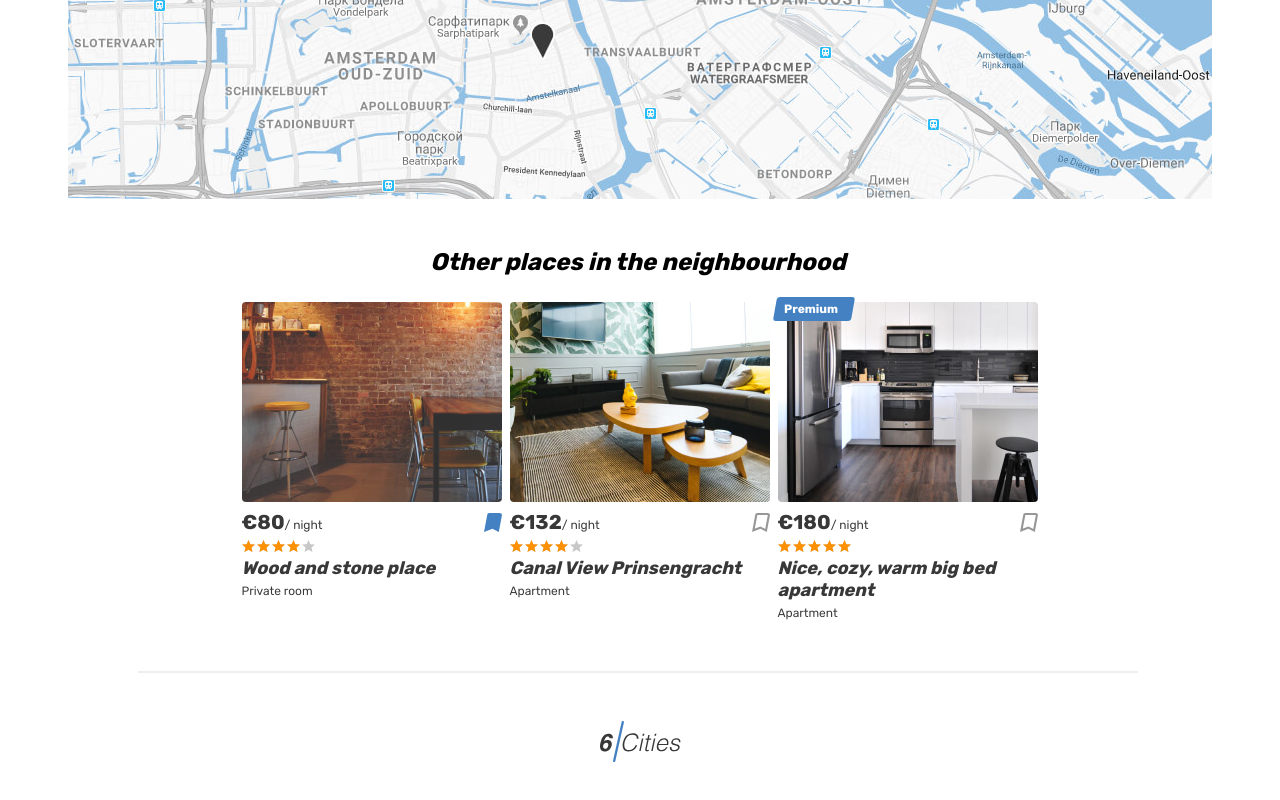
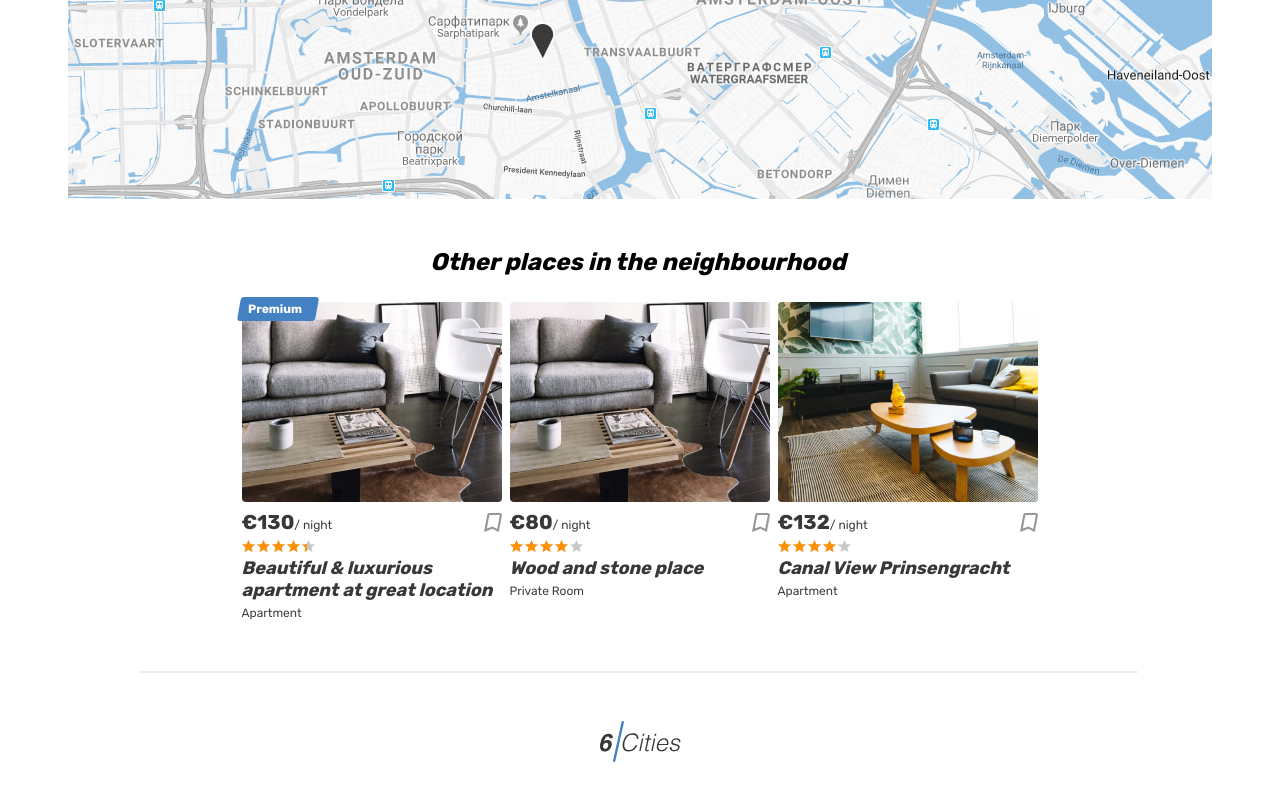
Before and after one commit to shchukin/170520-six-cities-1, a React (Create React App) app in the folder project/: page /offer/0 in a window 1280 px wide. Shown: the part 2042-2842 px from the top of the page. Built offline with nearby package versions, Linux system fonts and the light colour scheme.

Commit message:
related places draft

```diff
--- a/project/src/pages/property/property.tsx
+++ b/project/src/pages/property/property.tsx
@@ -7,6 +7,7 @@ import {pluralize, starsToPct} from '../../utils';
 import {HOUSING_KINDS} from '../../const';
 import {settings} from '../../settings';
 import NotFound from '../not-found/not-found';
+import PlaceCard from '../../components/place-card/place-card';
 
 function Property(): JSX.Element {
 
@@ -197,107 +198,14 @@ function Property(): JSX.Element {
           <section className="property__map map"></section>
         </section>
         <div className="container">
-          <section className="near-places places">
-            <h2 className="near-places__title">Other places in the neighbourhood</h2>
-            <div className="near-places__list places__list">
-              <article className="near-places__card place-card">
-                <div className="near-places__image-wrapper place-card__image-wrapper">
-                  <a href="#">
-                    <img className="place-card__image" src="img/room.jpg" width="260" height="200" alt="Place image"/>
-                  </a>
-                </div>
-                <div className="place-card__info">
-                  <div className="place-card__price-wrapper">
-                    <div className="place-card__price">
-                      <b className="place-card__price-value">&euro;80</b>
-                      <span className="place-card__price-text">&#47;&nbsp;night</span>
-                    </div>
-                    <button className="place-card__bookmark-button place-card__bookmark-button--active button" type="button">
-                      <svg className="place-card__bookmark-icon" width="18" height="19">
-                        <use xlinkHref="#icon-bookmark"></use>
-                      </svg>
-                      <span className="visually-hidden">In bookmarks</span>
-                    </button>
-                  </div>
-                  <div className="place-card__rating rating">
-                    <div className="place-card__stars rating__stars">
-                      <span style={{width: '80%'}}></span>
-                      <span className="visually-hidden">Rating</span>
-                    </div>
-                  </div>
-                  <h2 className="place-card__name">
-                    <a href="#">Wood and stone place</a>
-                  </h2>
-                  <p className="place-card__type">Private room</p>
-                </div>
-              </article>
-
-              <article className="near-places__card place-card">
-                <div className="near-places__image-wrapper place-card__image-wrapper">
-                  <a href="#">
-                    <img className="place-card__image" src="img/apartment-02.jpg" width="260" height="200" alt="Place image"/>
-                  </a>
-                </div>
-                <div className="place-card__info">
-                  <div className="place-card__price-wrapper">
-                    <div className="place-card__price">
-                      <b className="place-card__price-value">&euro;132</b>
-                      <span className="place-card__price-text">&#47;&nbsp;night</span>
-                    </div>
-                    <button className="place-card__bookmark-button button" type="button">
-                      <svg className="place-card__bookmark-icon" width="18" height="19">
-                        <use xlinkHref="#icon-bookmark"></use>
-                      </svg>
-                      <span className="visually-hidden">To bookmarks</span>
-                    </button>
-                  </div>
-                  <div className="place-card__rating rating">
-                    <div className="place-card__stars rating__stars">
-                      <span style={{width: '80%'}}></span>
-                      <span className="visually-hidden">Rating</span>
-                    </div>
-                  </div>
-                  <h2 className="place-card__name">
-                    <a href="#">Canal View Prinsengracht</a>
-                  </h2>
-                  <p className="place-card__type">Apartment</p>
-                </div>
-              </article>
-
-              <article className="near-places__card place-card">
-                <div className="place-card__mark">
-                  <span>Premium</span>
-                </div>
-                <div className="near-places__image-wrapper place-card__image-wrapper">
-                  <a href="#">
-                    <img className="place-card__image" src="img/apartment-03.jpg" width="260" height="200" alt="Place image"/>
-                  </a>
-                </div>
-                <div className="place-card__info">
-                  <div className="place-card__price-wrapper">
-                    <div className="place-card__price">
-                      <b className="place-card__price-value">&euro;180</b>
-                      <span className="place-card__price-text">&#47;&nbsp;night</span>
-                    </div>
-                    <button className="place-card__bookmark-button button" type="button">
-                      <svg className="place-card__bookmark-icon" width="18" height="19">
-                        <use xlinkHref="#icon-bookmark"></use>
-                      </svg>
-                      <span className="visually-hidden">To bookmarks</span>
-                    </button>
-                  </div>
-                  <div className="place-card__rating rating">
-                    <div className="place-card__stars rating__stars">
-                      <span style={{width: '100%'}}></span>
-                      <span className="visually-hidden">Rating</span>
-                    </div>
-                  </div>
-                  <h2 className="place-card__name">
-                    <a href="#">Nice, cozy, warm big bed apartment</a>
-                  </h2>
-                  <p className="place-card__type">Apartment</p>
-                </div>
-              </article>
+          <section className="near-places">
+            <h2 className="near-places__title">
+              Other places in the neighbourhood
+            </h2>
+            <div className="near-places__list">
+              {
+                offersData.slice(0, 3).map( (element, index) => <div className={'near-places__card'} key={element.id}><PlaceCard data={element}/></div>)
+              }
             </div>
           </section>
         </div>
```
